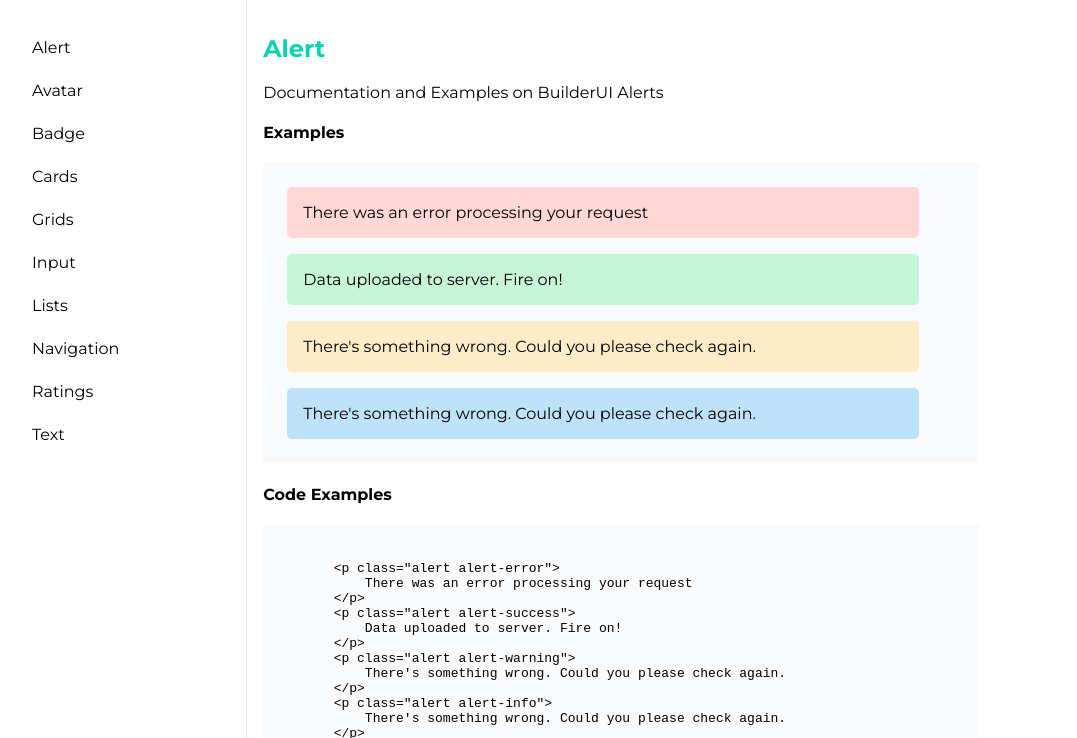
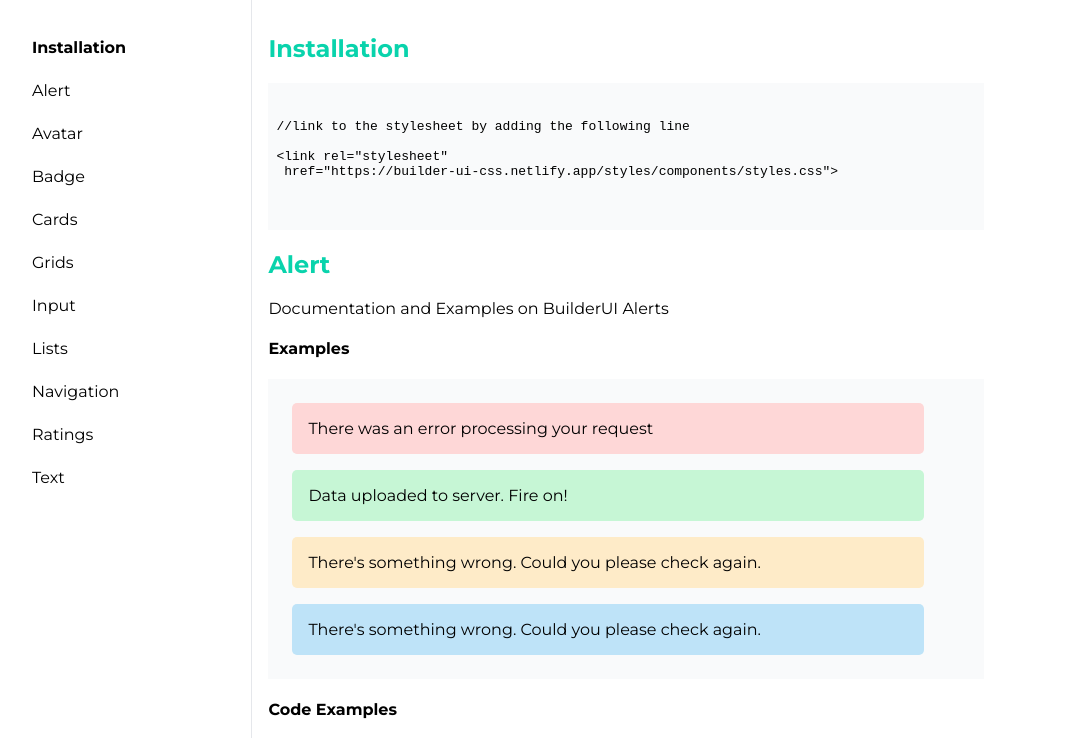
Before and after one commit to shanudjn/BuilderUI, a plain HTML site: page index.html in a window 1280 px wide. Shown: the part 59-797 px from the top of the page, without its empty margins (0-1077 px from the left). Drawn offline with Linux system fonts and the light colour scheme.

Commit message:
installation

```diff
--- a/index.html
+++ b/index.html
@@ -22,12 +22,15 @@
             <ul class="navbar-links-list">
                 <li class="navbar-links-list-item"><a href="#">Home</a></li>
                 <li class="navbar-links-list-item"><a href="#">Docs</a></li>
-                <li class="navbar-links-list-item"><a href="#">Github</a></li>
+                <li class="navbar-links-list-item"><a href="https://github.com/shanudjn/BuilderUI">Github</a></li>
             </ul>
         </div>
     </nav>
     <aside class="aside">
+
         <ul>
+            <li class="aside-list-item"><a href="#installation"><b>Installation</b></a></li>
+
             <li class="aside-list-item"><a href="#alert">Alert</a></li>
             <li class="aside-list-item"><a href="#avatar">Avatar</a></li>
             <li class="aside-list-item"><a href="#badge">Badge</a></li>
@@ -41,6 +44,18 @@
         </ul>
     </aside>
     <div class="doc">
+        <!--Installation-->
+        <h2 id="installation">Installation</h2>
+        <div class="code-snippet">
+            <pre>
+                <code>
+//link to the stylesheet by adding the following line
+
+&ltlink rel="stylesheet"
+ href="https://builder-ui-css.netlify.app/styles/components/styles.css"&gt
+                </code>
+            </pre>
+        </div>
         <!--Alert-->
         <h2>Alert</h2>
         <p class="paragraph-text">Documentation and Examples on BuilderUI Alerts</p>
--- a/styles/components/styles.css
+++ b/styles/components/styles.css
@@ -52,6 +52,7 @@ body{
 h1, h2, h3{
     font-family: 'Montserrat', sans-serif;
 }
+
 .container{
     margin:1rem;
     padding:1rem;
--- a/styles/styles.css
+++ b/styles/styles.css
@@ -82,6 +82,8 @@ body{
 }
 .doc h2{
     color: var(--primary-color);
+
+
 }
 .div-example .heading {
     color: black;
```
